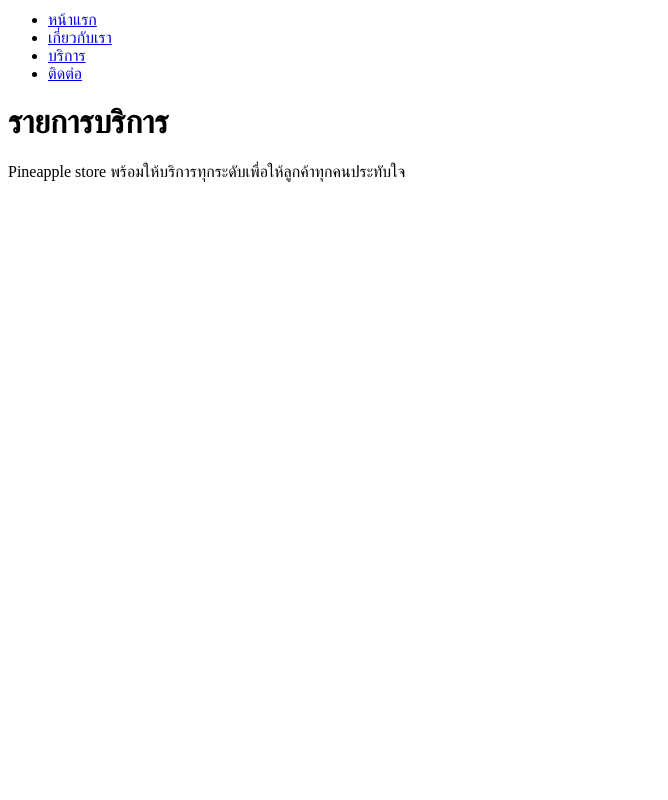
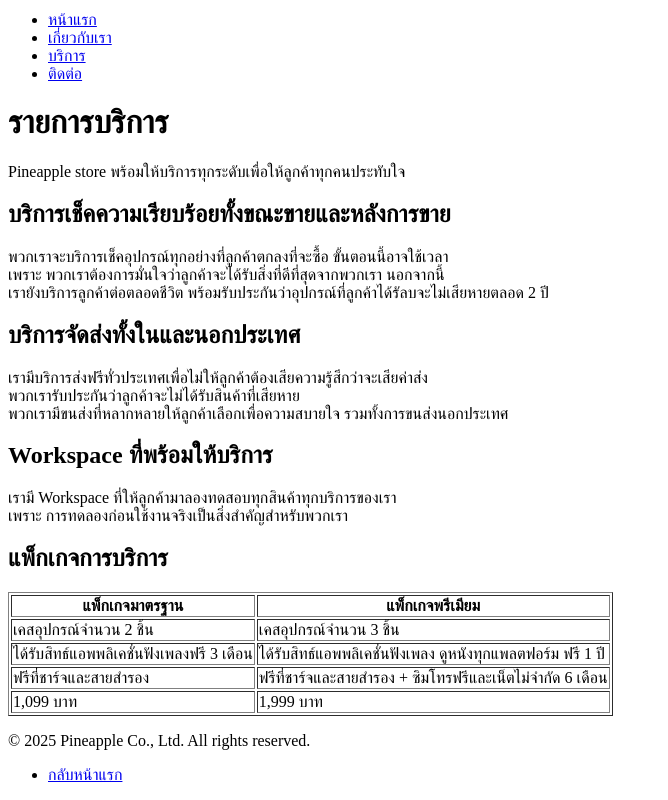
Before and after one commit to 67160189-glitch/my-business-web, a plain HTML site: page services.html in a window 1280 px wide. Shown: the part 317-1117 px from the top of the page, without its empty margins (0-668 px from the left). Before the commit the page ends 800 px from the top, so only its background shows below. Drawn offline with Linux system fonts and the light colour scheme.

Commit message:
3.3 commit

```diff
--- a/services.html
+++ b/services.html
@@ -22,4 +22,67 @@
         <main>
             <h1>รายการบริการ</h1>
             <p>Pineapple store พร้อมให้บริการทุกระดับเพื่อให้ลูกค้าทุกคนประทับใจ</p>
-            </main>
+        <!-- 3.2 section แต่ละบริการ -->
+         <section id="Check-services">
+            <article>
+                <h2>บริการเช็คความเรียบร้อยทั้งขณะขายและหลังการขาย</h2>
+                <p>พวกเราจะบริการเช็คอุปกรณ์ทุกอย่างที่ลูกค้าตกลงที่จะซื้อ ขั้นตอนนี้อาจใช้เวลา <br>
+                เพราะ พวกเราต้องการมั่นใจว่าลูกค้าจะได้รับสิ่งที่ดีที่สุดจากพวกเรา นอกจากนี้ <br>
+                เรายังบริการลูกค้าต่อตลอดชีวิต พร้อมรับประกันว่าอุปกรณ์ที่ลูกค้าได้รัลบจะไม่เสียหายตลอด 2 ปี</p>
+            </article>
+         </section>
+         <section id="Express-services">
+            <article>
+                <h2>บริการจัดส่งทั้งในและนอกประเทศ</h2>
+                <p>เรามีบริการส่งฟรีทั่วประเทศเพื่อไม่ให้ลูกค้าต้องเสียความรู้สึกว่าจะเสียค่าส่ง
+                <br>พวกเรารับประกันว่าลูกค้าจะไม่ได้รับสินค้าที่เสียหาย
+                <br>พวกเรามีขนส่งที่หลากหลายให้ลูกค้าเลือกเพื่อความสบายใจ รวมทั้งการขนส่งนอกประเทศ</p>
+            </article>
+         </section>
+         <section id="Workspace-services">
+            <article>
+                <h2>Workspace ที่พร้อมให้บริการ</h2>
+                <p>เรามี Workspace ที่ให้ลูกค้ามาลองทดสอบทุกสินค้าทุกบริการของเรา <br>
+                เพราะ การทดลองก่อนใช้งานจริงเป็นสิ่งสำคัญสำหรับพวกเรา</p>
+            </article>
+         </section>
+         <!-- 3.3 ตารางแพ็กเกจ -->
+      <h2>แพ็กเกจการบริการ</h2>
+
+      <table border="1">
+        <thead>
+          <tr>
+            <th>แพ็กเกจมาตรฐาน</th>
+            <th>แพ็กเกจพรีเมียม</th>
+          </tr>
+        </thead>
+        <tbody>
+            <tr>
+              <td>เคสอุปกรณ์จำนวน 2 ชิ้น</td>
+              <td>เคสอุปกรณ์จำนวน 3 ชิ้น</td>
+            </tr>
+          <tr>
+            <td>ได้รับสิทธ์แอพพลิเคชั่นฟังเพลงฟรี 3 เดือน</td>
+            <td>ได้รับสิทธ์แอพพลิเคชั่นฟังเพลง ดูหนังทุกแพลตฟอร์ม ฟรี 1 ปี</td>
+          </tr>
+          <tr>
+            <td>ฟรีที่ชาร์จและสายสำรอง</td>
+            <td>ฟรีที่ชาร์จและสายสำรอง + ซิมโทรฟรีและเน็ตไม่จำกัด 6 เดือน</td>
+          </tr>
+            <tr>
+              <td>1,099 บาท</td>
+              <td>1,999 บาท</td>
+            </tr>
+        </tbody>
+      </table>
+    </main>
+    <footer>
+      <p>© 2025 Pineapple Co., Ltd. All rights reserved.</p>
+      <nav>
+        <ul>
+          <li><a href="index.html">กลับหน้าแรก</a></li>
+        </ul>
+      </nav>
+    </footer>
+  </body>
+</html>
```
Also changed, not shown: about.html (+4 -2 lines).
